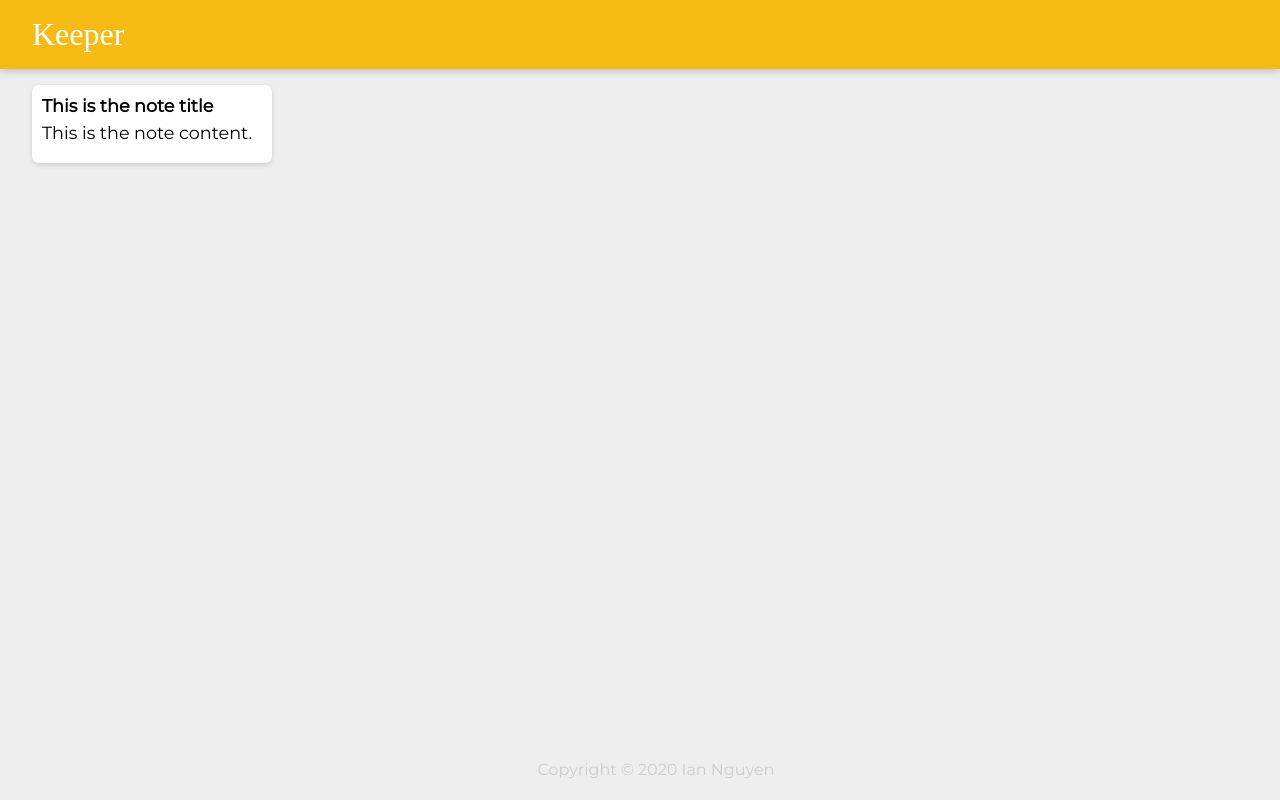
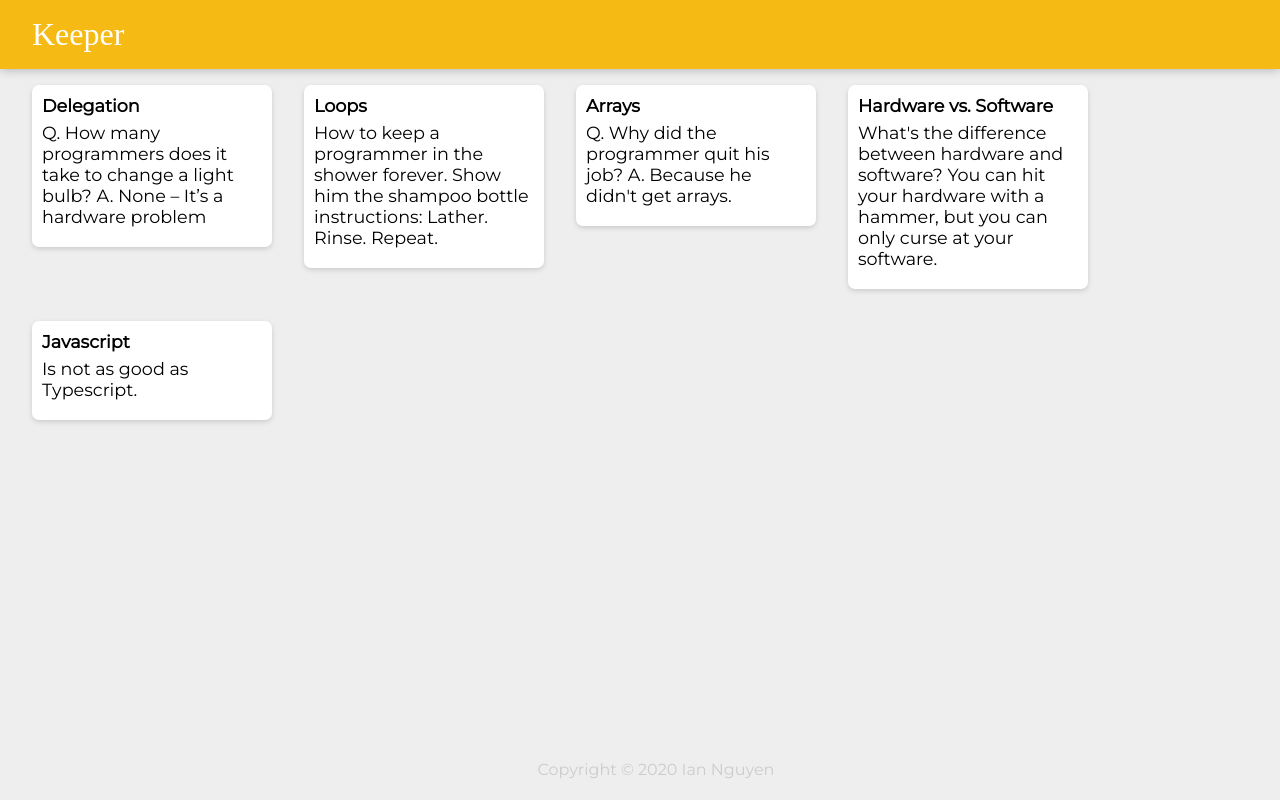
Before and after one commit to SSevenTwo/KeeperApp, a React (Create React App) app: page / in a window 1280 px wide. Built offline with nearby package versions, Linux system fonts and the light colour scheme; a web font is replaced by a local one.

Commit message:
Removed hard coded data. Used props for components.

```diff
--- a/src/components/Note.jsx
+++ b/src/components/Note.jsx
@@ -1,7 +1,18 @@
 import React from 'react';
+import Notes from "../notes";
 
-function Note(){
-    return (<div className="note"><h1>This is the note title</h1><p>This is the note content.</p></div>);
+function Note(props){
+    return (<div className="note"><h1>{props.title}</h1><p>{props.content}</p></div>);
 }
 
-export default Note;
+function MakeNotes(){
+    return (Notes.map(note => (
+        <Note
+            key = {note.id}
+            title = {note.title}
+            content = {note.content}
+        />
+    )));
+}
+
+export default MakeNotes;
--- /dev/null
+++ b/src/notes.js
@@ -0,0 +1,34 @@
+const notes = [
+    {
+      key: 1,
+      title: "Delegation",
+      content:
+        "Q. How many programmers does it take to change a light bulb? A. None – It’s a hardware problem"
+    },
+    {
+      key: 2,
+      title: "Loops",
+      content:
+        "How to keep a programmer in the shower forever. Show him the shampoo bottle instructions: Lather. Rinse. Repeat."
+    },
+    {
+      key: 3,
+      title: "Arrays",
+      content:
+        "Q. Why did the programmer quit his job? A. Because he didn't get arrays."
+    },
+    {
+      key: 4,
+      title: "Hardware vs. Software",
+      content:
+        "What's the difference between hardware and software? You can hit your hardware with a hammer, but you can only curse at your software."
+    },
+    {
+      key: 5,
+      title: "Javascript",
+      content:
+        "Is not as good as Typescript."
+    }
+  ];
+
+  export default notes;
```
